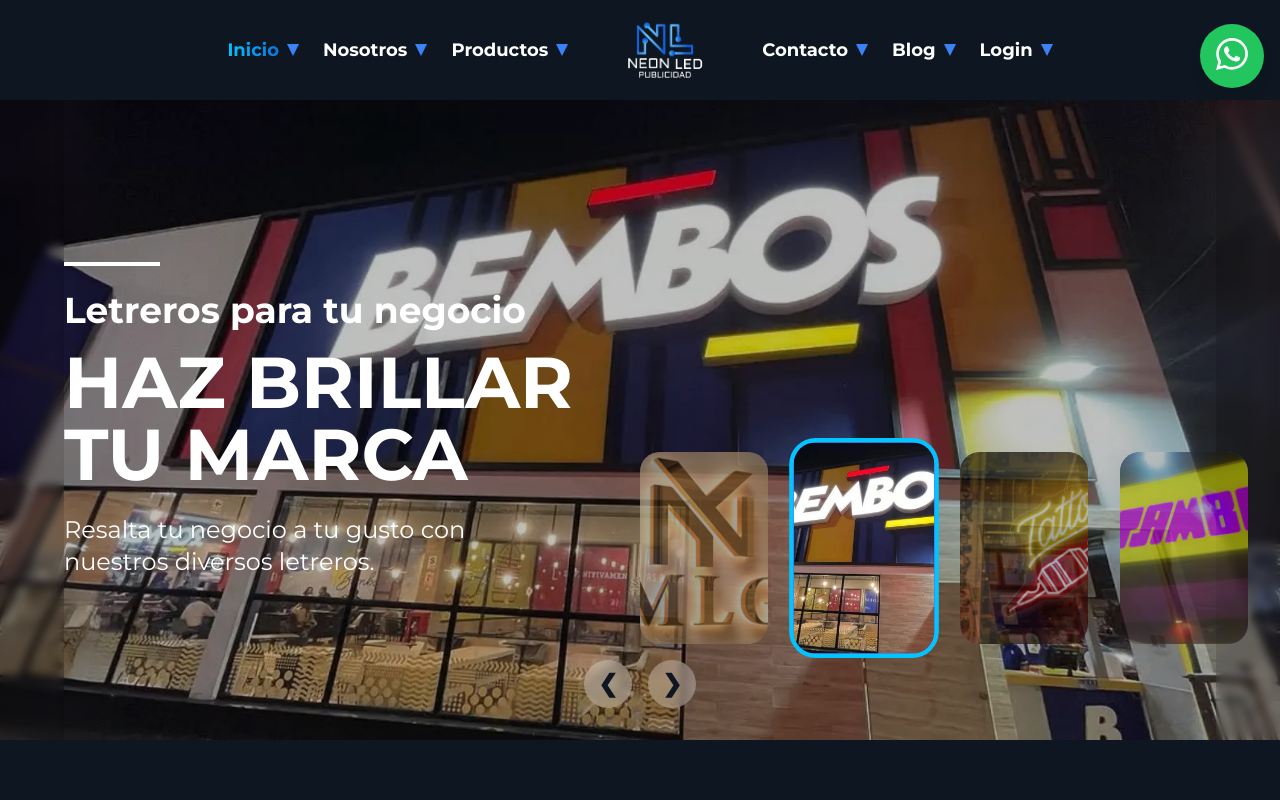
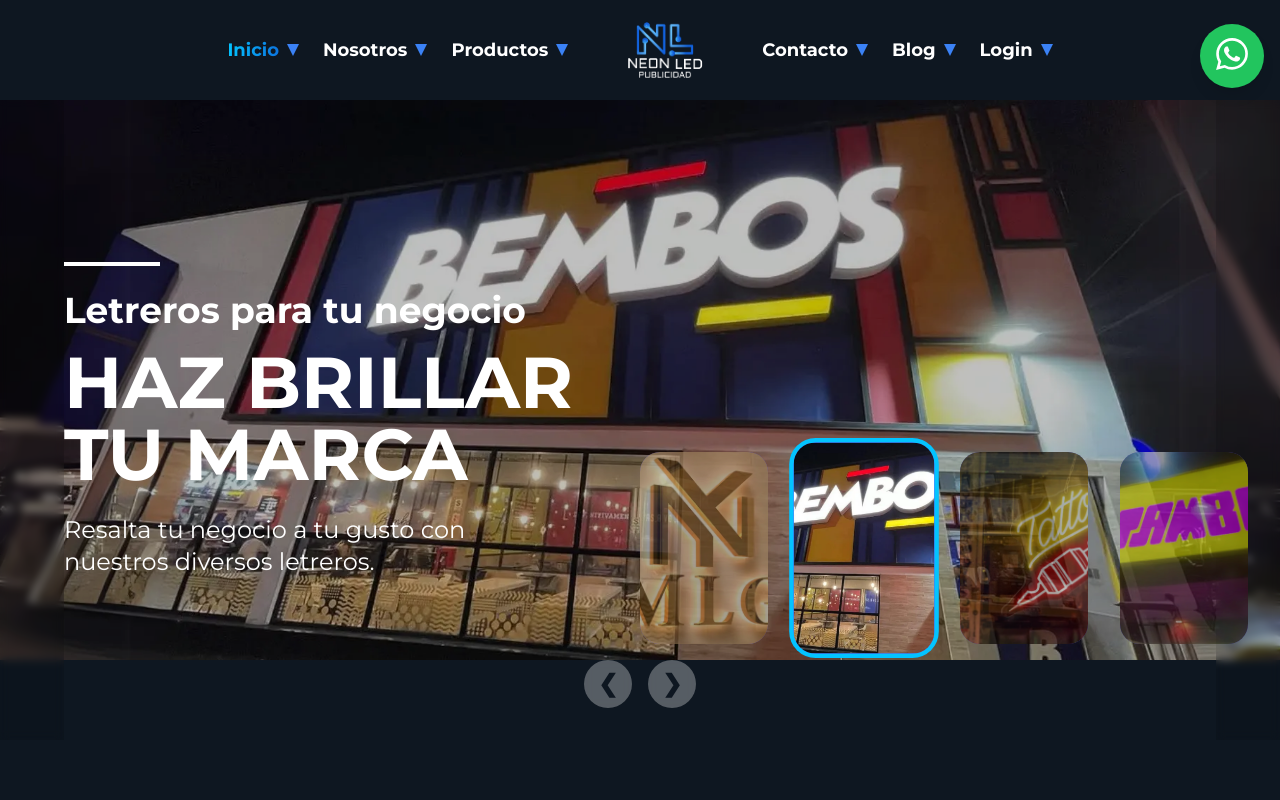
Before and after one commit to DiegoPower48/test-ledneon, a Next.js app: page / in a window 1280 px wide. Shown: the top 800 px of the page. Built offline with nearby package versions, Linux system fonts and the light colour scheme.

Commit message:
probando cambios en resolucion

```diff
--- a/app/(client)/components/slider/components/SlideItem.jsx
+++ b/app/(client)/components/slider/components/SlideItem.jsx
@@ -12,15 +12,17 @@
     key={index}
     className="absolute inset-0 opacity-100"
   >
+   <div className="relative w-full h-[70vh]">
   <Image
     src={slide.imgSrc}
     alt={slide.altText}
-      fill
-      className="object-cover object-center brightness-75"
+    width={1920}
+    height={1080}
+    className="w-full h-full object-cover object-center brightness-75"
     priority
     fetchPriority="high"
-      sizes="100vw"
   />
+</div>
 
       {/* Borde izquierdo borroso - visible solo en pantallas md+ */}
       <div className="hidden md:block absolute left-0 top-0 h-full w-16 bg-black/10 backdrop-blur-sm pointer-events-none z-10" />
```
Lines whose indentation alone changed are shown as unchanged.
